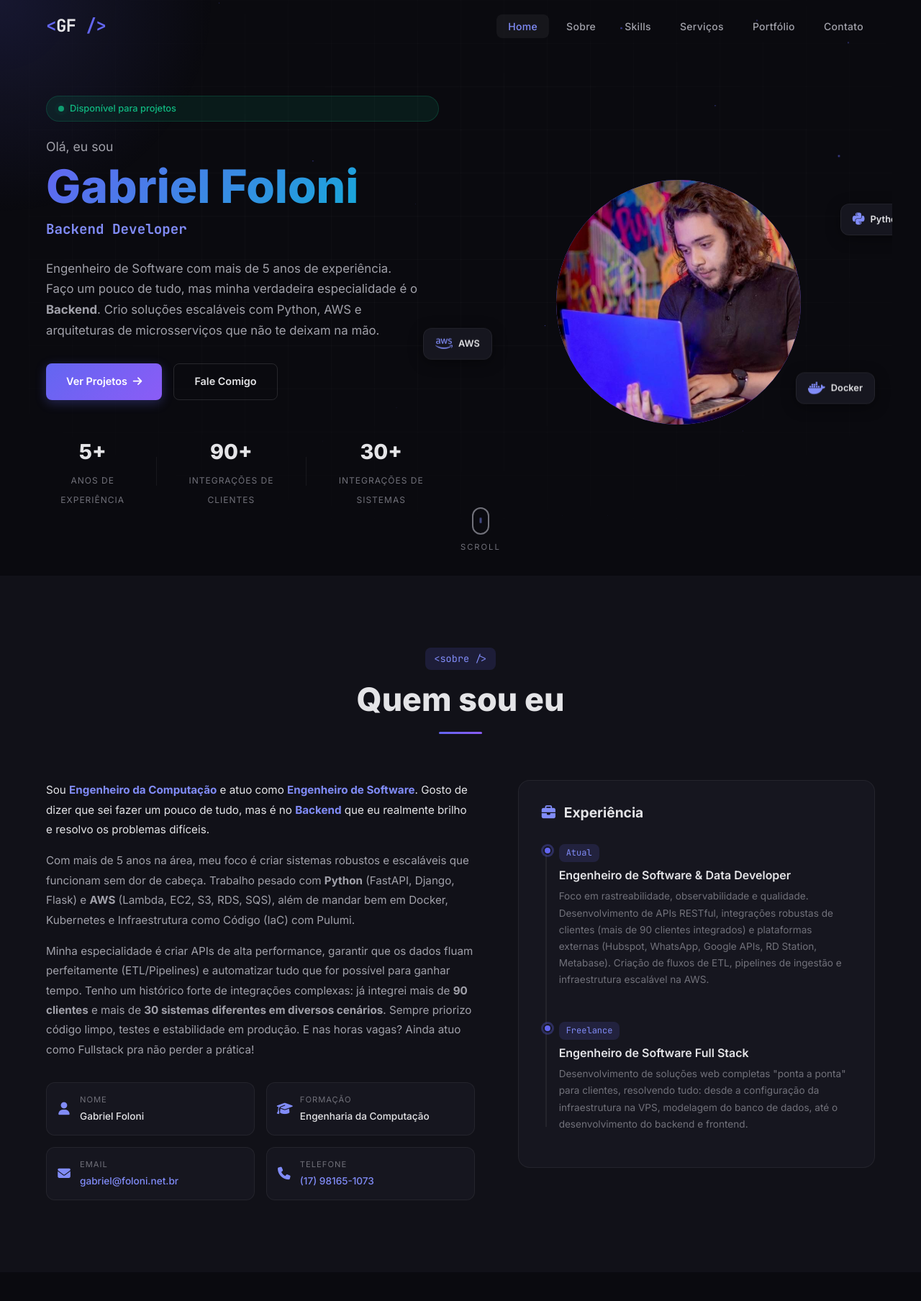
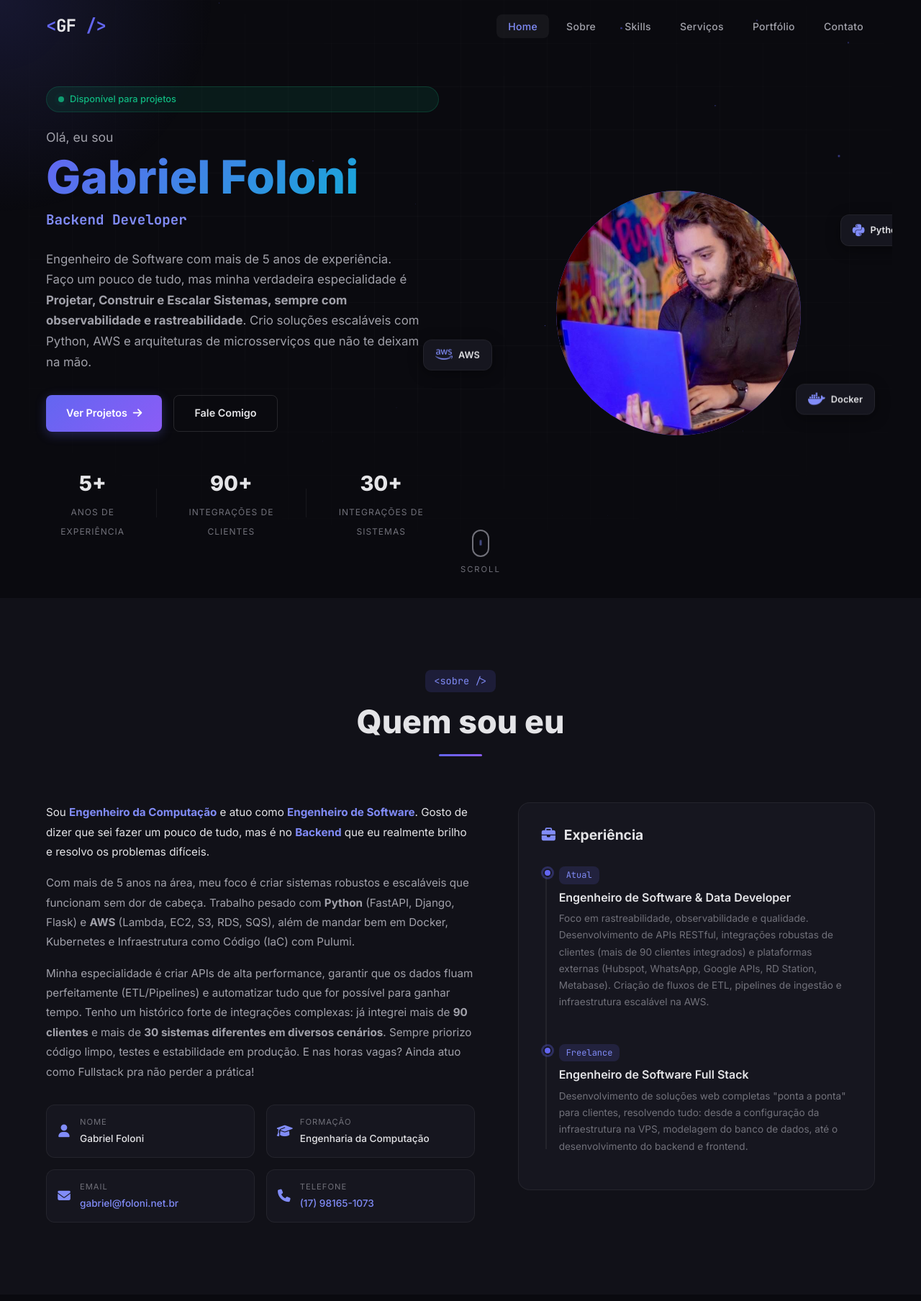
Before and after one commit to folonidev/site, a Django app: page / in a window 1280 px wide. Shown: the top 1808 px of the page at 72% size. Run offline with Django 5.2, Linux system fonts and the light colour scheme.

Commit message:
Alterando html

```diff
--- a/templates/index.html
+++ b/templates/index.html
@@ -56,7 +56,7 @@
                 <span class="hero-role" id="typewriter"></span>
             </h1>
             <p class="hero-description">
-                Engenheiro de Software com mais de 5 anos de experiência. Faço um pouco de tudo, mas minha verdadeira especialidade é o <strong>Backend</strong>. Crio soluções escaláveis com Python, AWS e arquiteturas de microsserviços que não te deixam na mão.
+                Engenheiro de Software com mais de 5 anos de experiência. Faço um pouco de tudo, mas minha verdadeira especialidade é <strong>Projetar, Construir e Escalar Sistemas, sempre com observabilidade e rastreabilidade</strong>. Crio soluções escaláveis com Python, AWS e arquiteturas de microsserviços que não te deixam na mão.
             </p>
             <div class="hero-cta">
                 <a href="#portfolio" class="btn btn-primary">
```
